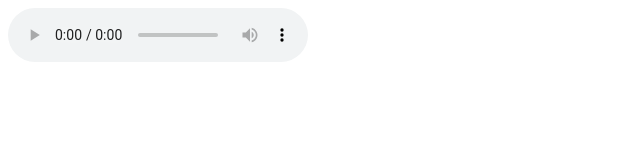
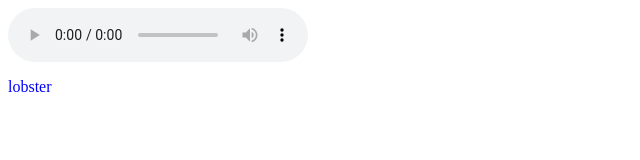
Before and after one commit to zodizdev/random-website, a plain HTML site: page index.html in a window 1280 px wide. Shown: the full height of the page, 0-640 px from the left. Drawn offline with Linux system fonts and the light colour scheme.

Commit message:
Update index.html

```diff
--- a/index.html
+++ b/index.html
@@ -15,5 +15,8 @@
      <audio controls>
       <source src="bluelobstersong.mp3" type="audio/mp3">
      </audio controls>
+
+      <p style="color:blue;">lobster</p>
+
     </body>
 </html>
```
